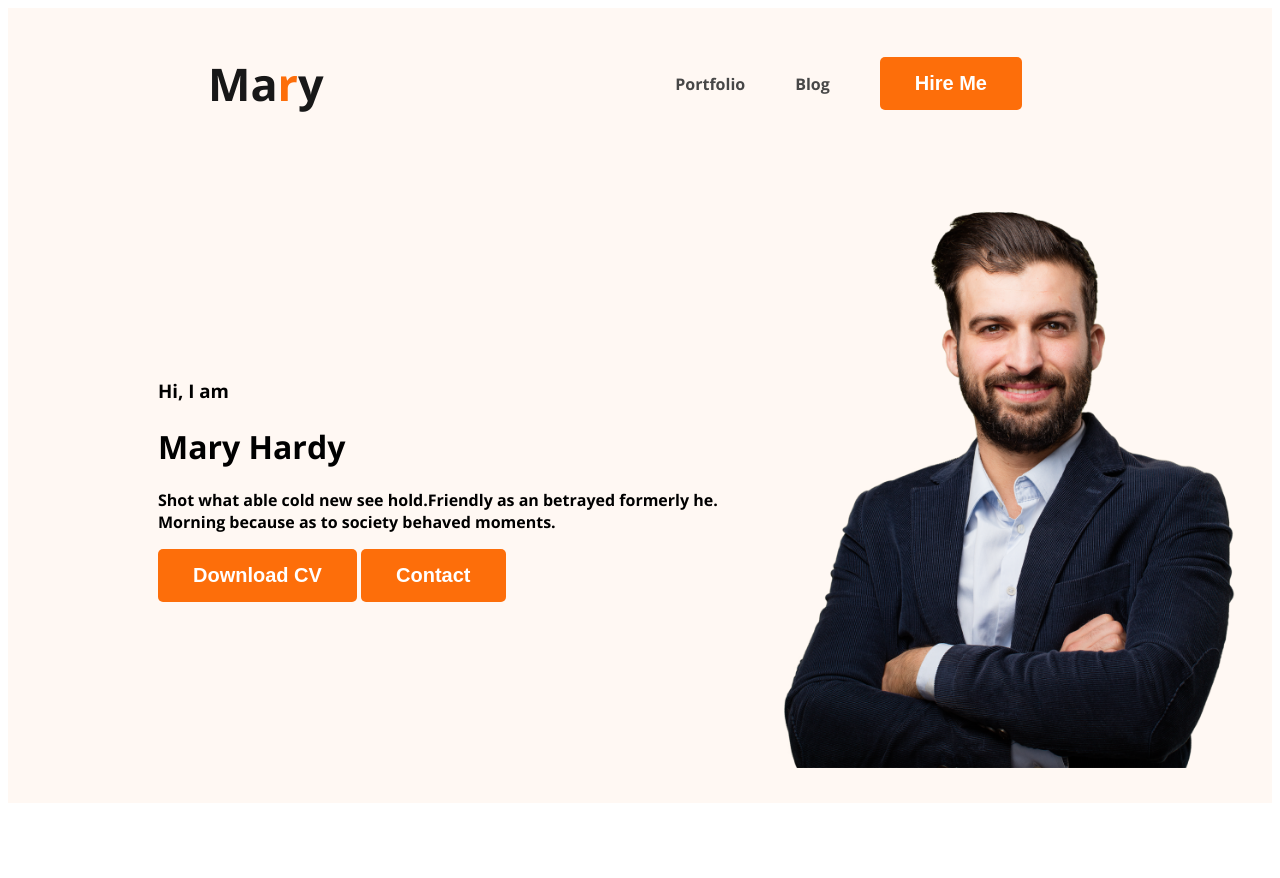
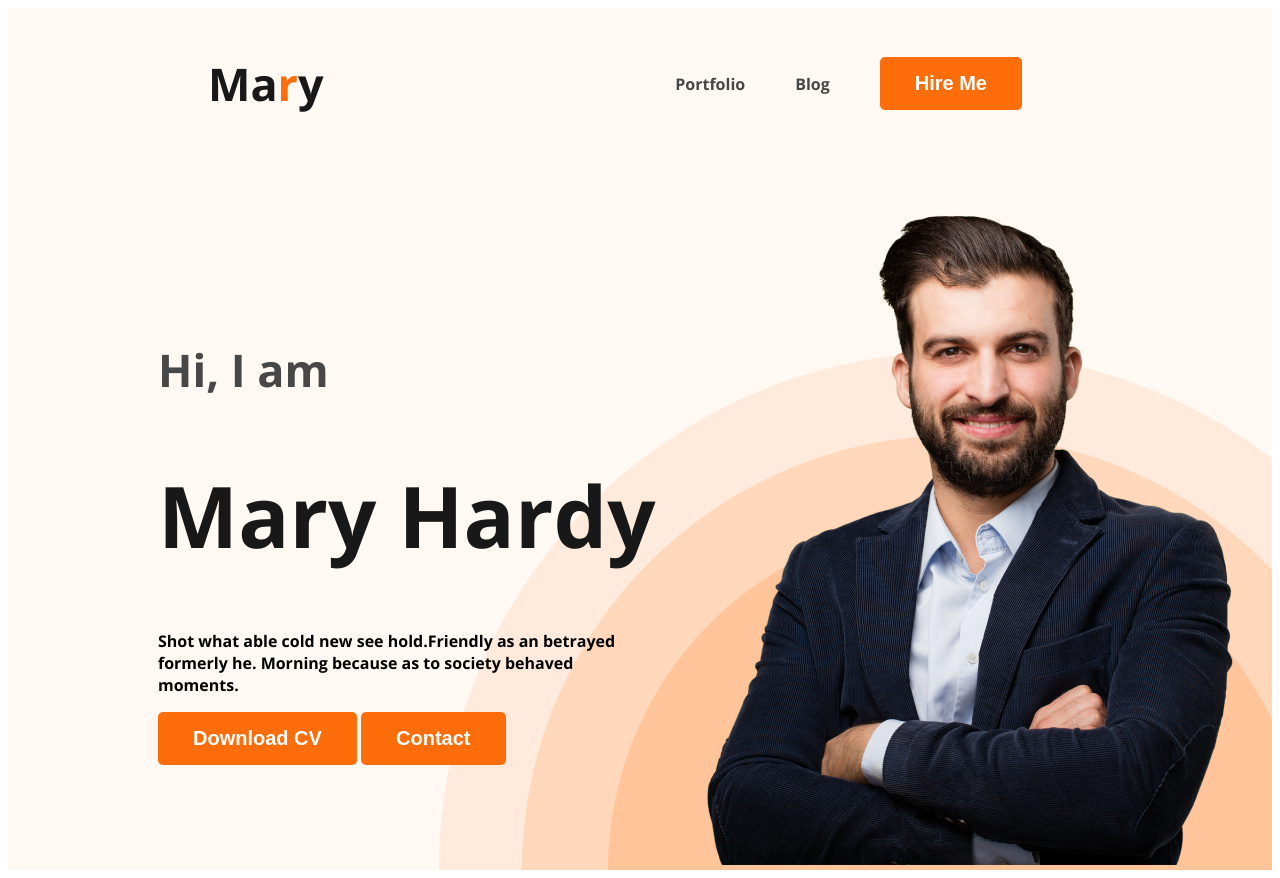
Before and after one commit to siamkhan7426/my-portfolio, a plain HTML site: page index.html in a window 1280 px wide. Before the commit the page ends 811 px from the top, so only its background shows below. Drawn offline with nearby package versions, Linux system fonts and the light colour scheme.

Commit message:
photo tag add

```diff
--- a/css/style.css
+++ b/css/style.css
@@ -4,10 +4,6 @@ body {
   font-family: "Open Sans", sans-serif;
 }
 
-/* * {
-  margin: 0;
-  padding: 0;
-} */
 /* common shared style */
 .text-primary {
   color: #fd6e0a;
@@ -32,7 +28,6 @@ nav {
 nav > ul {
   display: flex;
   align-items: center;
-
 }
 nav li {
   list-style: none;
@@ -49,17 +44,34 @@ nav a {
   font-weight: 800;
 }
 
-.header{
-    background-color: #FFF8F3;
+.header {
+  background-color: #fff8f3;
+  background-image: url('../images/header_bg.png');
+  background-repeat: no-repeat;
+  background-position: bottom right;
+
 }
 
-.banner{
-    padding: 30px 30px 30px 150px;
-    display: flex;
-    align-items: center;
+.banner {
+  padding: 30px 30px 0px 150px;
+  display: flex;
+  align-items: center;
+}
+.banner .profil-photo {
+    width: 584px;
 
 }
-.banner-photo{
-    width: 500px;
-    height: ;
+
+.banner-greeting{
+color:  #474747;
+font-size: 45px;
+
+
 }
+.banner-title{
+color:  #181818;
+font-family: Open Sans;
+font-size: 85px;
+font-weight: 700;
+
+}
--- a/index.html
+++ b/index.html
@@ -1,10 +1,10 @@
 <!DOCTYPE html>
 <html lang="en">
   <head>
-    <meta charset="UTF-8">
-    <meta http-equiv="X-UA-Compatible" content="IE=edge">
-    <meta name="viewport" content="width=device-width, initial-scale=1.0">
-    <link rel="stylesheet" href="/css/style.css">
+    <meta charset="UTF-8" />
+    <meta http-equiv="X-UA-Compatible" content="IE=edge" />
+    <meta name="viewport" content="width=device-width, initial-scale=1.0" />
+    <link rel="stylesheet" href="/css/style.css" />
     <title>Portfolio</title>
   </head>
   <body>
@@ -12,23 +12,24 @@
       <nav>
         <h3 class="nav-title">Ma<span class="text-primary">r</span>y</h3>
         <ul>
-                <li><a href="">Portfolio</a> </li>
+          <li><a href="">Portfolio</a></li>
           <li><a href="">Blog</a></li>
           <li><button class="btn-primary">Hire Me</button></li>
-
         </ul>
       </nav>
       <div class="banner">
         <div class="banner-content">
           <h3 class="banner-greeting">Hi, I am</h3>
           <h1 class="banner-title">Mary Hardy</h1>
-                <p>Shot what able cold new see hold.Friendly as an betrayed formerly
-                    he. Morning because as to society behaved moments.</p>
+          <p>
+            Shot what able cold new see hold.Friendly as an betrayed formerly
+            he. Morning because as to society behaved moments.
+          </p>
           <button class="btn-primary">Download CV</button>
           <button class="btn-primary">Contact</button>
         </div>
         <div>
-                 <img class="banner-photo" src="/images/hardy.png" alt="">
+          <img class="profil-photo" src="/images/hardy.png" alt="" />
         </div>
       </div>
     </header>
```
Lines whose indentation alone changed are shown as unchanged.
